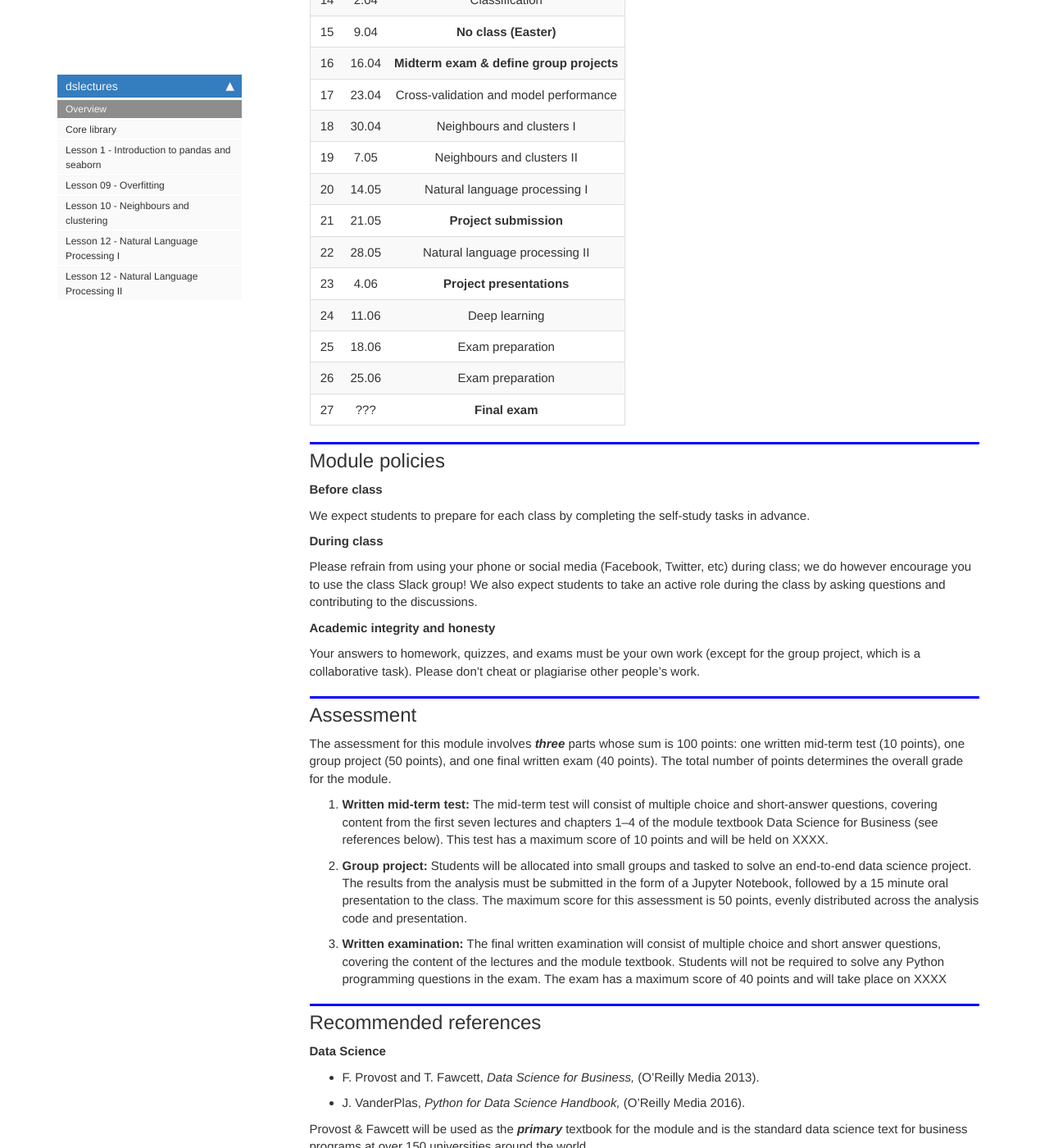
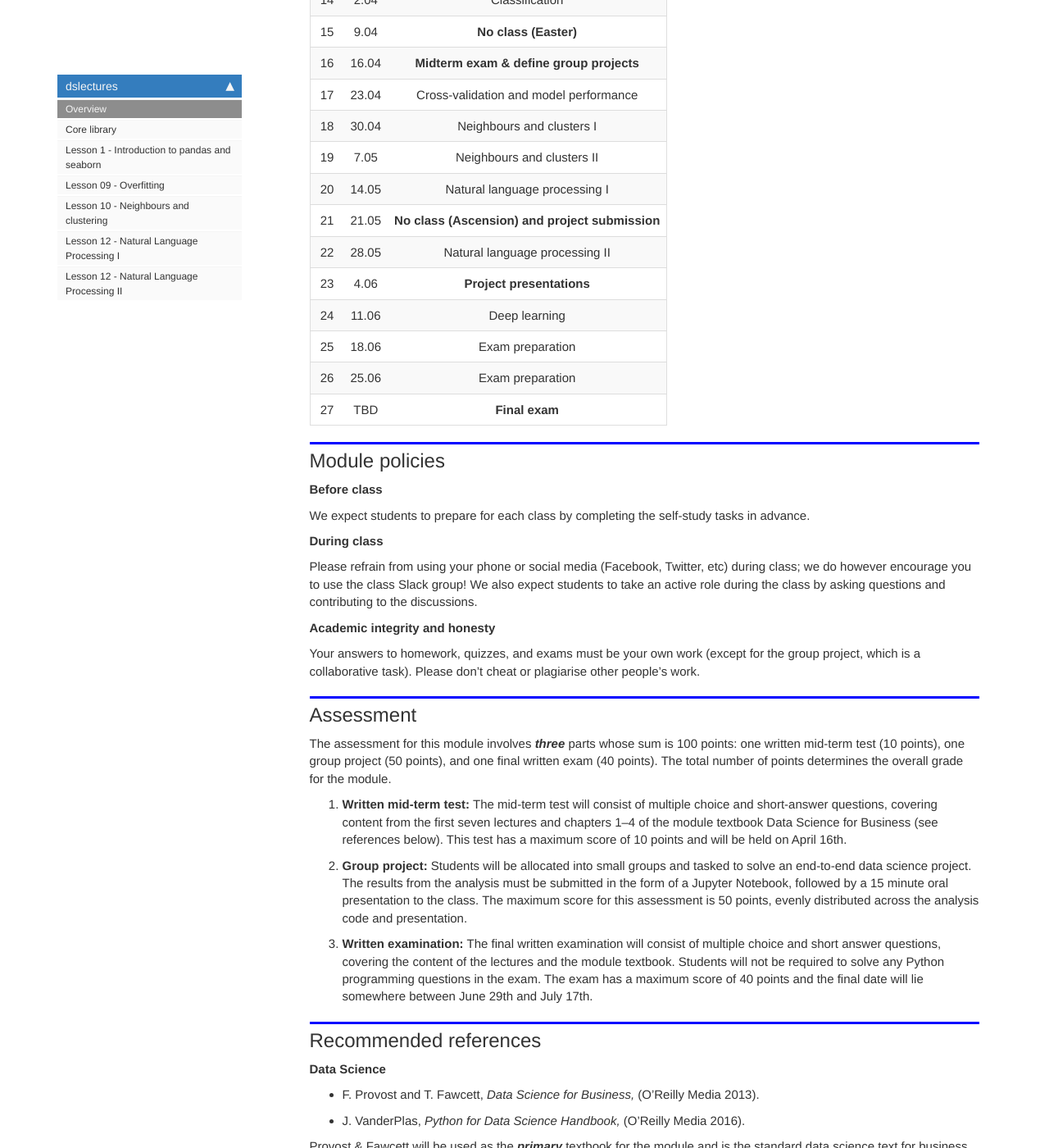
Before and after one commit to lewtun/dslectures, a Jekyll site: the page built from docs/index.html, in a window 1280 px wide and 1400 px high, scrolled down 2332 px. Shown: the whole window at 82% size. Built offline with Jekyll 4.4.1, drawn with Linux system fonts in a browser that asks for light colours; nearby versions of some CDN libraries; comment, search, counter and statistics services are not loaded; some of the changed text lies outside the part shown.

Commit message:
Fix dates in timetable

```diff
--- a/docs/index.html
+++ b/docs/index.html
@@ -40,7 +40,7 @@ large volumes of data, in order to improve business decision-making (Provost &am
 <div class="text_cell_render border-box-sizing rendered_html">
 <div style="text-align: center">
 {% include image.html max-width="400" file="/dslectures/images/ddd.png" %}
-<p style="text-align: center;"> <b>Figure:</b> Data science in the context of various data-related processes in the organization. (Provost and Fawcett, 2013). </p>
+<p style="text-align: center;"> <b>Figure:</b> Data science in the context of various data-related processes in the organization (Provost and Fawcett, 2013). </p>
 </div>
 </div>
 </div>
@@ -145,7 +145,7 @@ large volumes of data, in order to improve business decision-making (Provost &am
 <tr>
 <td style="text-align:center">21</td>
 <td style="text-align:center">21.05</td>
-<td style="text-align:center"><strong>Project submission</strong></td>
+<td style="text-align:center"><strong>No class (Ascension) and project submission</strong></td>
 </tr>
 <tr>
 <td style="text-align:center">22</td>
@@ -174,7 +174,7 @@ large volumes of data, in order to improve business decision-making (Provost &am
 </tr>
 <tr>
 <td style="text-align:center">27</td>
-<td style="text-align:center">???</td>
+<td style="text-align:center">TBD</td>
 <td style="text-align:center"><strong>Final exam</strong></td>
 </tr>
 </tbody>
@@ -199,9 +199,9 @@ large volumes of data, in order to improve business decision-making (Provost &am
 <div class="text_cell_render border-box-sizing rendered_html">
 <h2 id="Assessment">Assessment<a class="anchor-link" href="#Assessment">&#182;</a></h2><p>The assessment for this module involves <strong><em>three</em></strong> parts whose sum is 100 points: one written mid-term test (10 points), one group project (50 points), and one final written exam (40 points). The total number of points determines the overall grade for the module.</p>
 <ol>
-<li><strong>Written mid-term test:</strong> The mid-term test will consist of multiple choice and short-answer questions, covering content from the first seven lectures and chapters 1–4 of the module textbook Data Science for Business (see references below). This test has a maximum score of 10 points and will be held on XXXX.</li>
+<li><strong>Written mid-term test:</strong> The mid-term test will consist of multiple choice and short-answer questions, covering content from the first seven lectures and chapters 1–4 of the module textbook Data Science for Business (see references below). This test has a maximum score of 10 points and will be held on April 16th.</li>
 <li><strong>Group project:</strong> Students will be allocated into small groups and tasked to solve an end-to-end data science project. The results from the analysis must be submitted in the form of a Jupyter Notebook, followed by a 15 minute oral presentation to the class. The maximum score for this assessment is 50 points, evenly distributed across the analysis code and presentation.</li>
-<li><strong>Written examination:</strong> The final written examination will consist of multiple choice and short answer questions, covering the content of the lectures and the module textbook. Students will not be required to solve any Python programming questions in the exam. The exam has a maximum score of 40 points and will take place on XXXX</li>
+<li><strong>Written examination:</strong> The final written examination will consist of multiple choice and short answer questions, covering the content of the lectures and the module textbook. Students will not be required to solve any Python programming questions in the exam. The exam has a maximum score of 40 points and the final date will lie somewhere between June 29th and July 17th.</li>
 </ol>
 
 </div>
```
Also changed, not shown: README.md, 1 other file.
